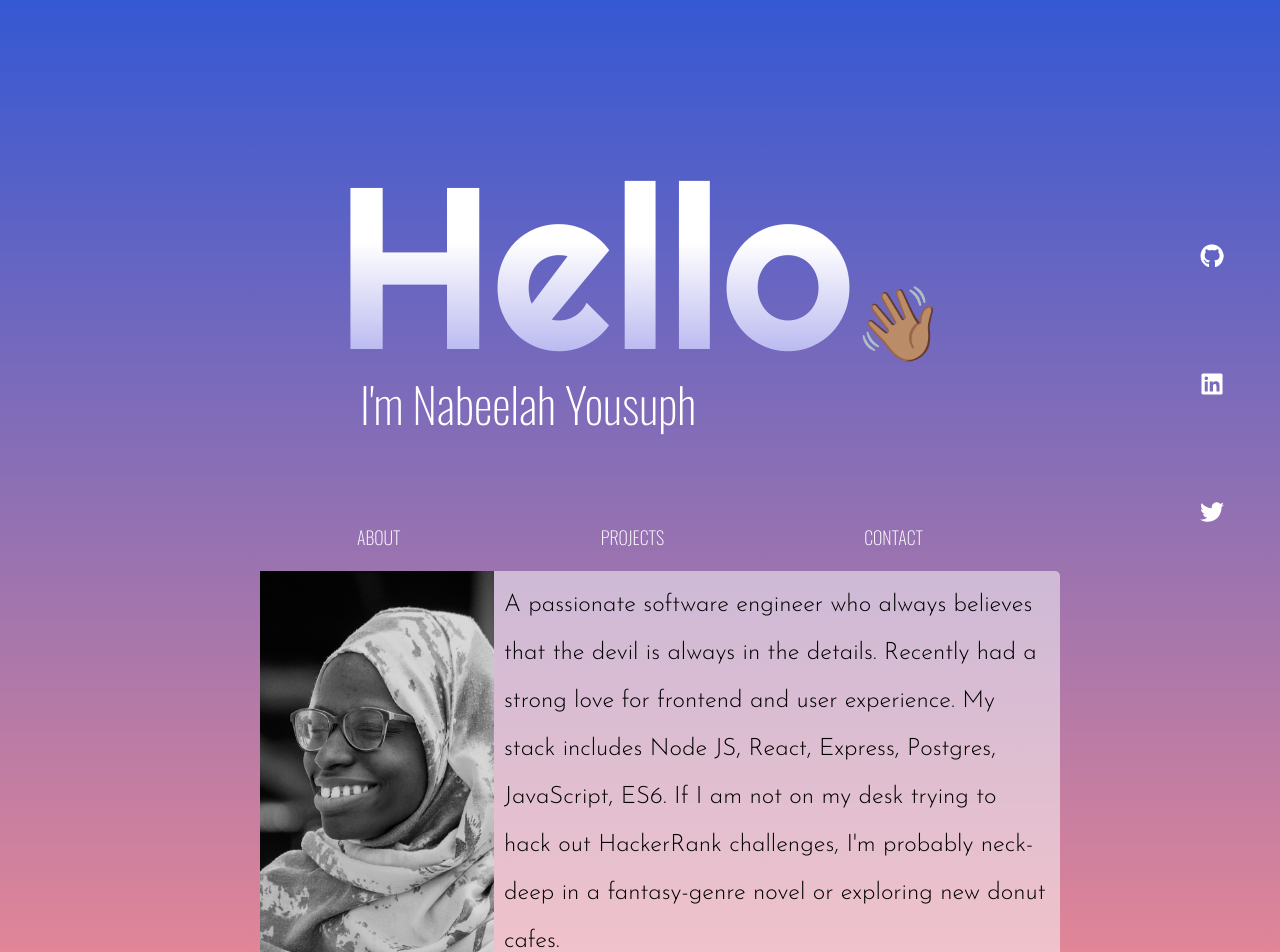
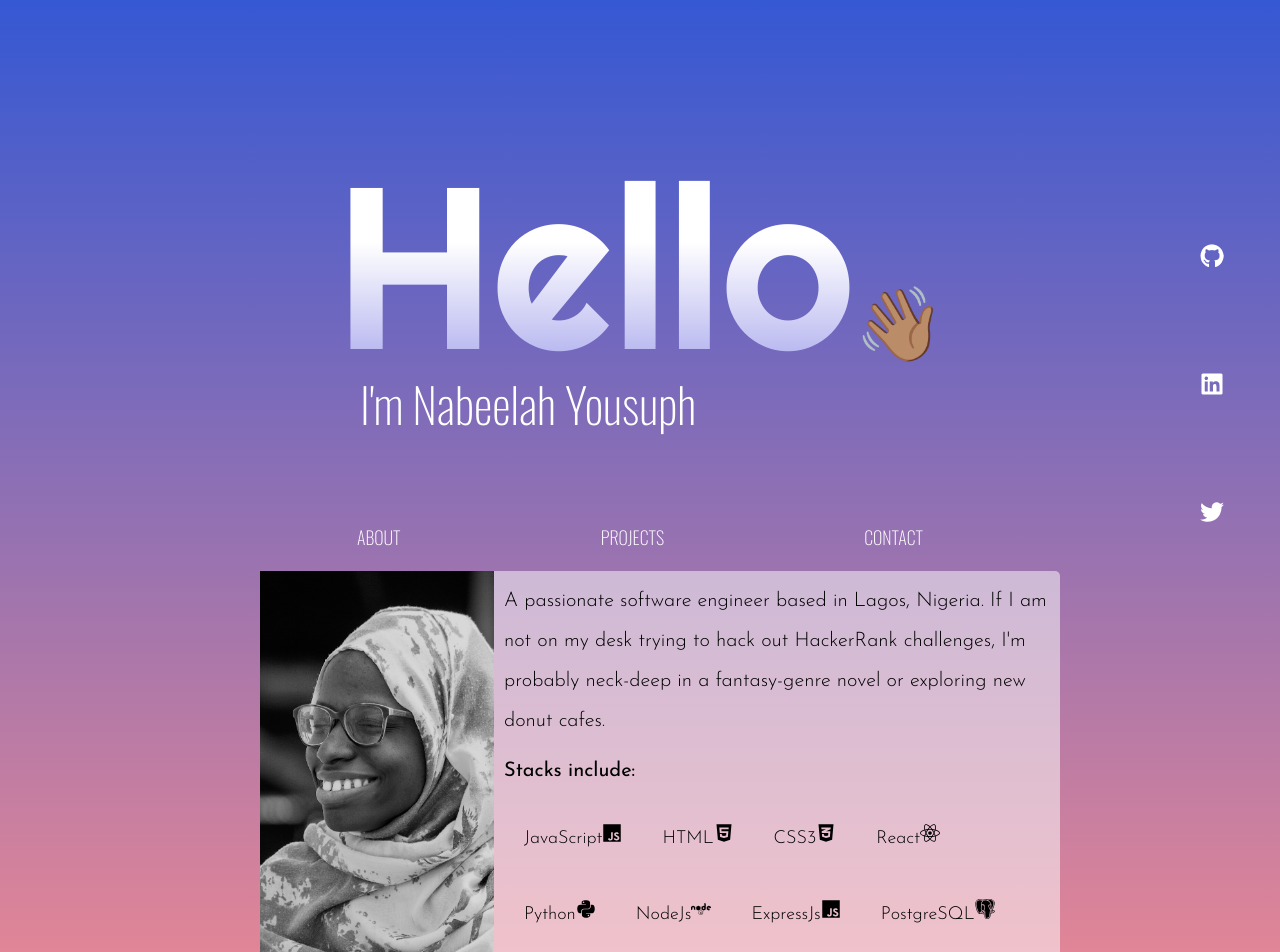
Before and after one commit to NabeelahY/Portfolio, a React (Create React App) app in the folder portfolio/: page / in a window 1280 px wide. Shown: the top 952 px of the page. Built offline with nearby package versions, Linux system fonts and the light colour scheme.

Commit message:
Add stacks to my about section

```diff
--- a/portfolio/package.json
+++ b/portfolio/package.json
@@ -1,5 +1,5 @@
 {
-  "name": "portfolio",
+  "name": "nabeelah_portfolio",
   "version": "0.1.0",
   "private": true,
   "dependencies": {
@@ -32,6 +32,7 @@
     ]
   },
   "devDependencies": {
+    "react-icons": "^3.7.0",
     "styled-components": "^4.4.0"
   }
 }
--- a/portfolio/src/components/About.js
+++ b/portfolio/src/components/About.js
@@ -1,17 +1,74 @@
 import React from 'react';
-import { AboutStyle, AboutImg, ContentStyle } from './styles/Infostyles';
+import {
+  FaJs,
+  FaReact,
+  FaHtml5,
+  FaCss3Alt,
+  FaNode,
+  FaPython
+} from 'react-icons/fa';
+import postgres from '../assets/postgresql.svg';
+import {
+  AboutStyle,
+  AboutImg,
+  ContentStyle,
+  StackStyle
+} from './styles/Infostyles';
+
+const stacks = [
+  {
+    name: 'JavaScript',
+    icon: <FaJs />
+  },
+  {
+    name: 'HTML',
+    icon: <FaHtml5 />
+  },
+  {
+    name: 'CSS3',
+    icon: <FaCss3Alt />
+  },
+  {
+    name: 'React',
+    icon: <FaReact />
+  },
+  {
+    name: 'Python',
+    icon: <FaPython />
+  },
+  {
+    name: 'NodeJs',
+    icon: <FaNode />
+  },
+  {
+    name: 'ExpressJs',
+    icon: <FaJs />
+  },
+  {
+    name: 'PostgreSQL',
+    icon: <img src={postgres} alt='PG icon'></img>
+  }
+];
 
 const About = () => {
   return (
     <AboutStyle>
       <AboutImg />
       <ContentStyle>
-        A passionate software engineer who always believes that the devil is
-        always in the details. Recently had a strong love for frontend and user
-        experience. My stack includes Node JS, React, Express, Postgres,
-        JavaScript, ES6. If I am not on my desk trying to hack out HackerRank
-        challenges, I'm probably neck-deep in a fantasy-genre novel or exploring
-        new donut cafes.
+        A passionate software engineer based in Lagos, Nigeria. If I am not on
+        my desk trying to hack out HackerRank challenges, I'm probably neck-deep
+        in a fantasy-genre novel or exploring new donut cafes.
+        <>
+          <h3>Stacks include:</h3>
+          <StackStyle>
+            {stacks.map(stack => (
+              <div>
+                <span>{stack.name}</span>
+                <span>{stack.icon}</span>
+              </div>
+            ))}
+          </StackStyle>
+        </>
       </ContentStyle>
     </AboutStyle>
   );
--- a/portfolio/src/components/styles/Infostyles.js
+++ b/portfolio/src/components/styles/Infostyles.js
@@ -4,9 +4,7 @@ import img from '../../assets/nab.JPG';
 export const InfoWrapper = styled.section`
   @import url('https://fonts.googleapis.com/css?family=Josefin+Sans:300,400&display=swap');
   margin: 20px;
-  background: rgba(255, 255, 255, 0.5);
-  width: 800px;
-  border-radius: 5px;
+
   .fade-enter {
     opacity: 0.01;
   }
@@ -35,33 +33,43 @@ export const InfoWrapper = styled.section`
 
 export const AboutStyle = styled.div`
   display: flex;
-  // h3 {
-  //   font-size: 18px;
-  //   font-weight: bold;
-  // }
-  width: 100%;
+  background: rgba(255, 255, 255, 0.5);
+  border-radius: 5px;
+  width: 800px;
   text-align: left;
   font-family: 'Josefin Sans', sans-serif;
   font-weight: 300;
-  font-size: 24px;
+  font-size: 20px;
   line-height: 2;
+  h3 {
+    font-weight: 500;
+    margin: 10px 0;
+  }
 `;
 
 export const AboutImg = styled.div`
   width: 30%;
   background: url(${img}) center no-repeat;
   background-size: cover;
-  div {
-    width: 100%;
-    height: 100%;
-    overflow: hidden;
-    position: relative;
-    filter: saturate(0.7);
-    background: url(https://jaysalvat.github.io/vegas/releases/latest/overlays/14.png);
-  }
 `;
 
 export const ContentStyle = styled.div`
   width: 70%;
   margin: 10px;
 `;
+
+export const StackStyle = styled.div`
+  display: flex;
+  flex-wrap: wrap;
+  font-size: 18px;
+  div {
+    margin: 20px;
+  }
+  svg {
+    font-size: 20px;
+  }
+  img {
+    width: 20px;
+    height: 20px;
+  }
+`;
```
Also changed, not shown: portfolio/src/assets/postgresql.svg (added), 1 other file (tests, documents, lock files or other folders).
